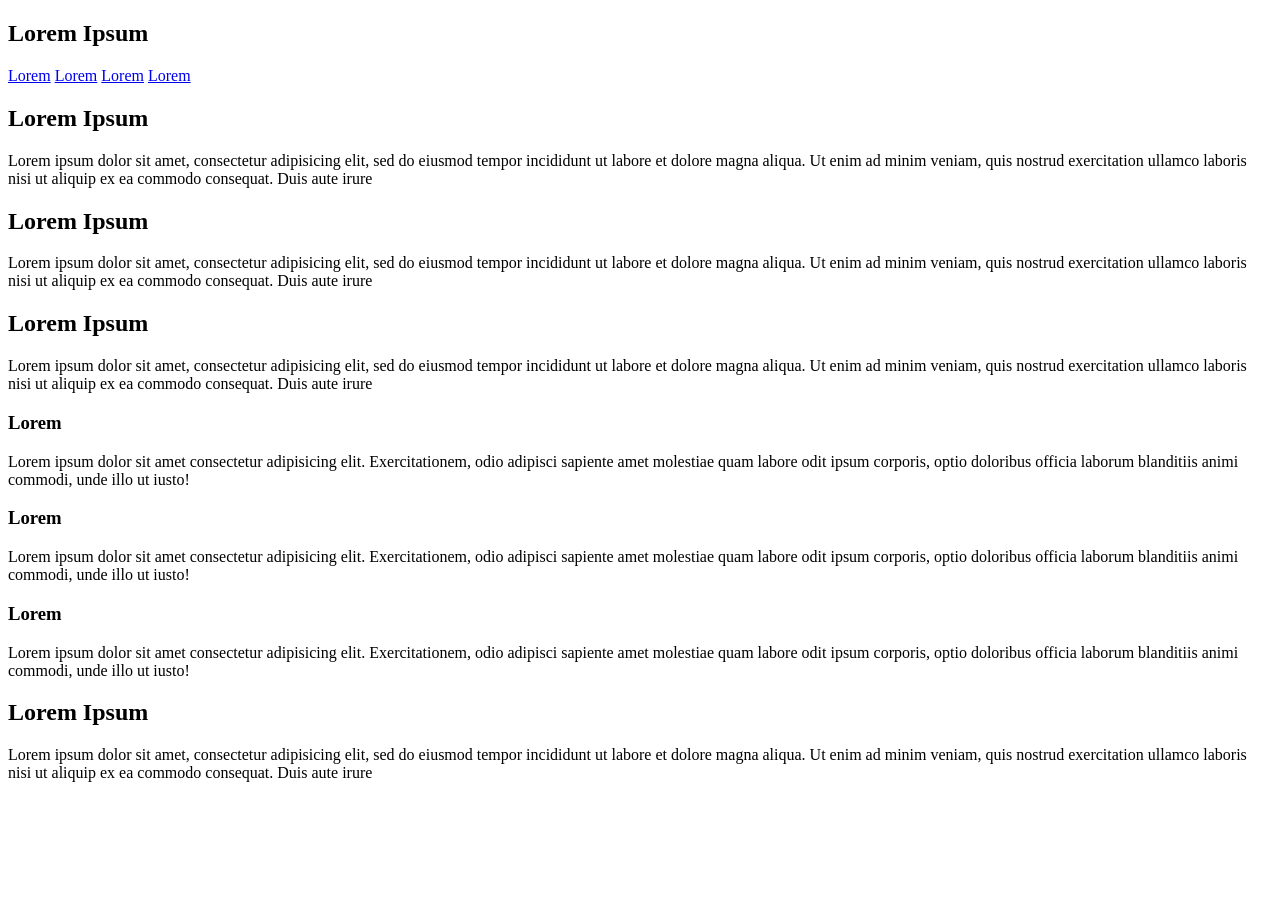
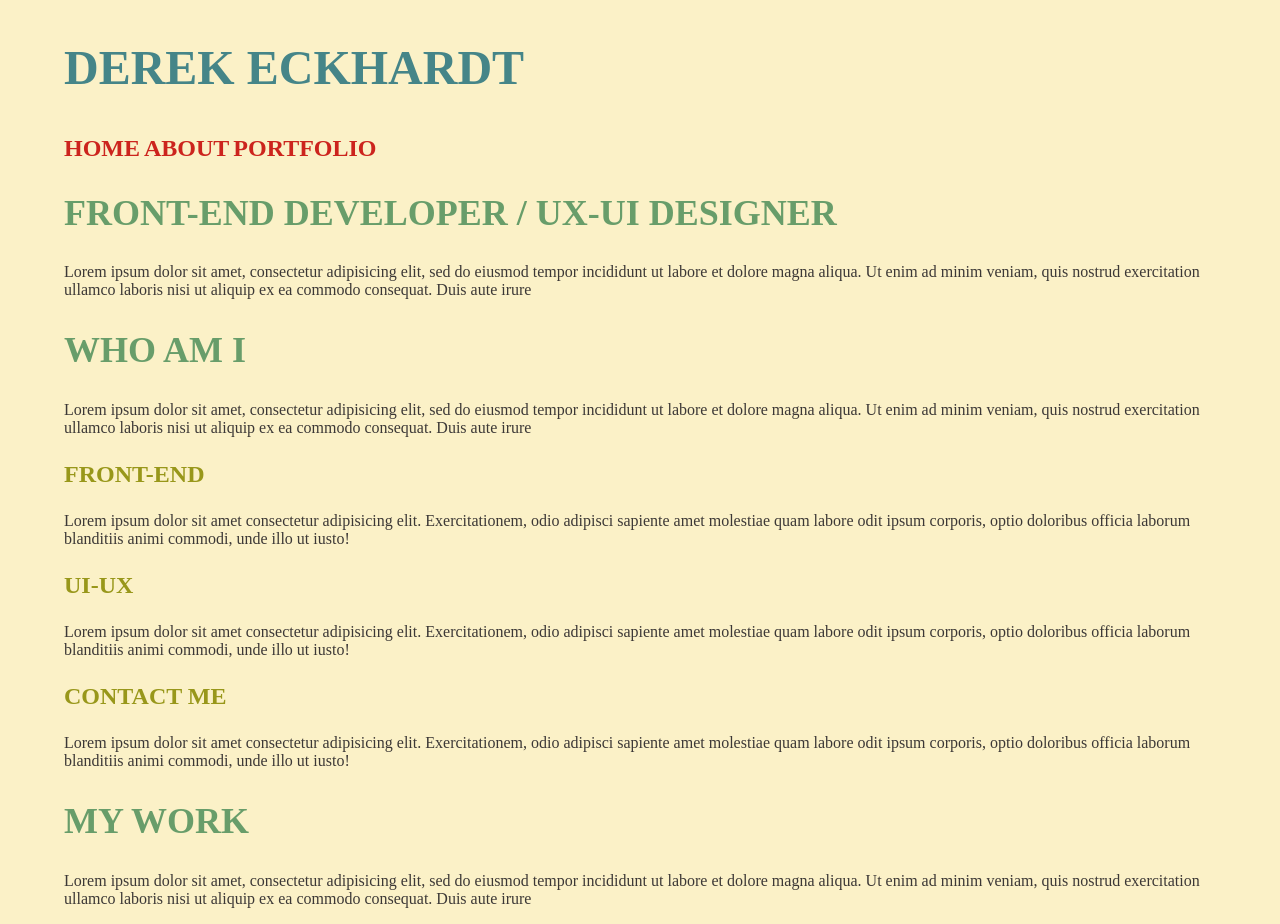
Before and after one commit to derek-eckhardt-schmidt/derek-eckhardt-website, a plain HTML site: page index.html in a window 1280 px wide. Before the commit the page ends 800 px from the top, so only its background shows below. Drawn offline with Linux system fonts and the light colour scheme; a web font is replaced by a local one.

Commit message:
basic-styling

```diff
--- a/css/style.css
+++ b/css/style.css
@@ -0,0 +1,30 @@
+body
+{
+    color: #3c3836;
+    background-color: #fbf1c7;
+    font-family: 'Nova Mono';
+    font-size: 16px;
+    margin: 0 5% 0 5%;
+}
+h1
+{
+    color: #458588;
+    font-size: 48px;
+}
+h2
+{
+    color: #689d6a;
+    font-size: 36px;
+}
+h3
+{
+    color: #98971a;
+    font-size: 24px;
+}
+a
+{
+    color: #cc241d;
+    font-weight: bold;
+    font-size: 24px;
+    text-decoration: none;
+}
--- a/index.html
+++ b/index.html
@@ -4,43 +4,39 @@
     <meta charset="UTF-8">
     <meta http-equiv="X-UA-Compatible" content="IE=edge">
     <meta name="viewport" content="width=device-width, initial-scale=1.0">
-    <link rel="stylesheet" href="/css/style.css">
-    <title>Lorem</title>
+    <link rel="stylesheet" href="css/style.css">
+    <link rel="stylesheet" href="https://fonts.googleapis.com/css?family=Nova+Mono">
+    <title>DEREK ECKHARDT</title>
 </head>
 <body>
     <nav>
-        <h1>Lorem Ipsum</h1>
-        <a href="/">Lorem</a>
-        <a href="/">Lorem</a>
-        <a href="/">Lorem</a>
-        <a href="/">Lorem</a>
+        <h1>DEREK ECKHARDT</h1>
+        <a href="/">HOME</a>
+        <a href="/">ABOUT</a>
+        <a href="/">PORTFOLIO</a>
     </nav>
     <section>
-        <h2>Lorem Ipsum</h2>
+        <h2>FRONT-END DEVELOPER / UX-UI DESIGNER</h2>
         <p>Lorem ipsum dolor sit amet, consectetur adipisicing elit, sed do eiusmod tempor incididunt ut labore et dolore magna aliqua. Ut enim ad minim veniam, quis nostrud exercitation ullamco laboris nisi ut aliquip ex ea commodo consequat. Duis aute irure</p>
     </section>
     <section>
-        <h2>Lorem Ipsum</h2>
-        <p>Lorem ipsum dolor sit amet, consectetur adipisicing elit, sed do eiusmod tempor incididunt ut labore et dolore magna aliqua. Ut enim ad minim veniam, quis nostrud exercitation ullamco laboris nisi ut aliquip ex ea commodo consequat. Duis aute irure</p>
-    </section>
-    <section>
-        <h2>Lorem Ipsum</h2>
+        <h2>WHO AM I</h2>
         <p>Lorem ipsum dolor sit amet, consectetur adipisicing elit, sed do eiusmod tempor incididunt ut labore et dolore magna aliqua. Ut enim ad minim veniam, quis nostrud exercitation ullamco laboris nisi ut aliquip ex ea commodo consequat. Duis aute irure</p>
         <div>
-            <h3>Lorem</h3>
+            <h3>FRONT-END</h3>
             <p>Lorem ipsum dolor sit amet consectetur adipisicing elit. Exercitationem, odio adipisci sapiente amet molestiae quam labore odit ipsum corporis, optio doloribus officia laborum blanditiis animi commodi, unde illo ut iusto!</p>
         </div>
         <div>
-            <h3>Lorem</h3>
+            <h3>UI-UX</h3>
             <p>Lorem ipsum dolor sit amet consectetur adipisicing elit. Exercitationem, odio adipisci sapiente amet molestiae quam labore odit ipsum corporis, optio doloribus officia laborum blanditiis animi commodi, unde illo ut iusto!</p>
         </div>
         <div>
-            <h3>Lorem</h3>
+            <h3>CONTACT ME</h3>
             <p>Lorem ipsum dolor sit amet consectetur adipisicing elit. Exercitationem, odio adipisci sapiente amet molestiae quam labore odit ipsum corporis, optio doloribus officia laborum blanditiis animi commodi, unde illo ut iusto!</p>
         </div>
     </section>
     <section>
-        <h2>Lorem Ipsum</h2>
+        <h2>MY WORK</h2>
         <p>Lorem ipsum dolor sit amet, consectetur adipisicing elit, sed do eiusmod tempor incididunt ut labore et dolore magna aliqua. Ut enim ad minim veniam, quis nostrud exercitation ullamco laboris nisi ut aliquip ex ea commodo consequat. Duis aute irure</p>
     </section>
 </body>
```
